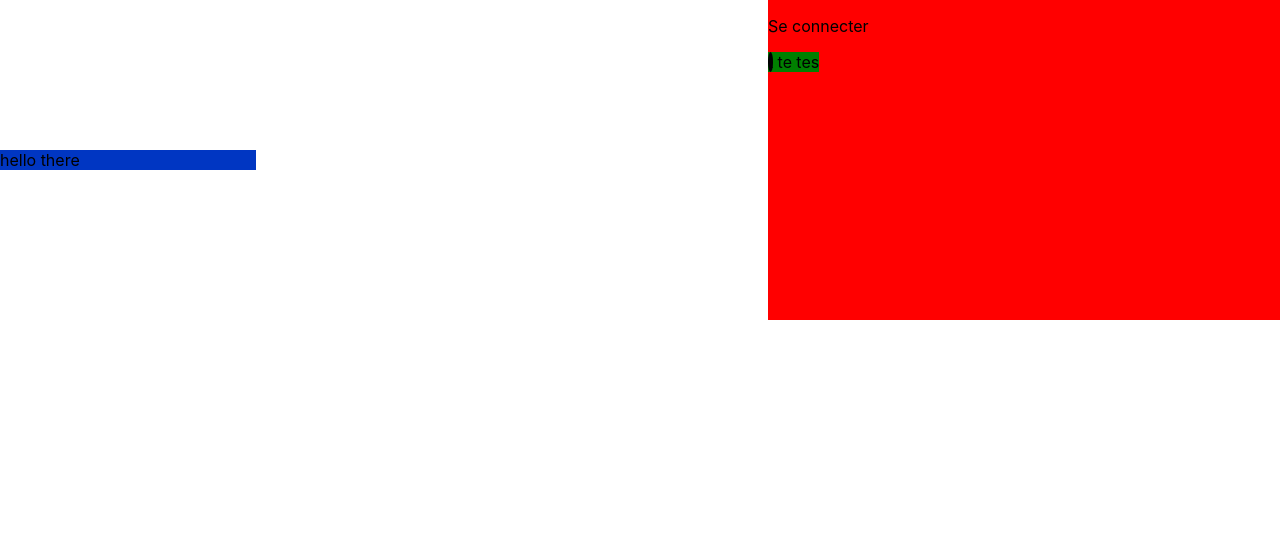
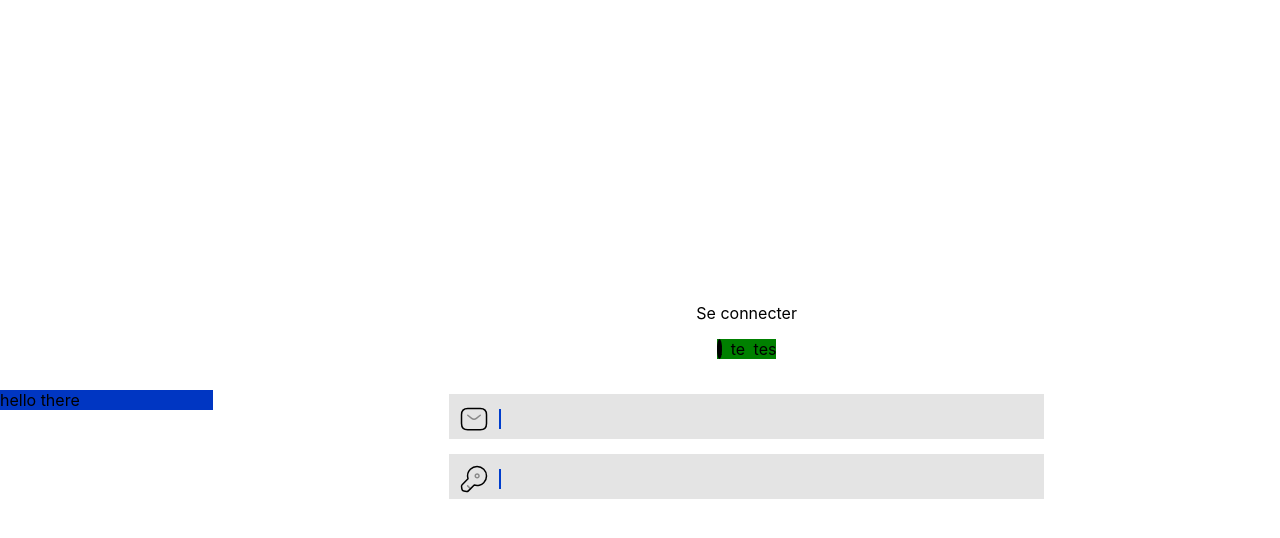
Before and after one commit to AntoineMra/poc-naap-login, a React (Create React App) app: page / in a window 1280 px wide. Shown: the top 538 px of the page. Built offline with nearby package versions, Linux system fonts and the light colour scheme.

Commit message:
styling input btns

```diff
--- a/src/assets/style/Forms.css
+++ b/src/assets/style/Forms.css
@@ -1,10 +1,17 @@
-.test{
-    background-color: red;
-    display: block;
-    width: 40vw;
-    height: 40vh;
+.forms-page-container{
+    width: 100%;
+    height: 100vh;
+    display: flex;
+    align-items: center;
+    justify-content: center;
 }
 
+.forms-container{
+    display: flex;
+    flex-direction: column;
+    align-items: center;
+    justify-content: center;
+}
 
 .logo{
     display: flex;
@@ -17,3 +24,40 @@
     border-radius: 50%;
     background-color: black;
 }
+
+.login-form-container{
+    display: flex;
+    flex-direction: column;
+    align-items: center;
+    justify-content: center;
+    margin-top: 35px;
+}
+
+.input-container{
+    position: relative;
+}
+
+.login-input{
+    width: 500px;
+    padding: 15px 25px;
+    background-color: #E4E4E4;
+    border: none;
+    padding-left: 70px;
+    margin-bottom: 15px;
+}
+
+.login-input-icons{
+    position: absolute;
+    top: calc(50% - 20px);
+    left: 10px;
+}
+
+.input-container::after{
+    content: '';
+    position: absolute;
+    top: 15px;
+    left: 50px;
+    width: 2px;
+    height: 20px;
+    background-color: rgb(0, 61, 204);
+}
--- a/src/components/Forms.jsx
+++ b/src/components/Forms.jsx
@@ -1,10 +1,13 @@
 import '../assets/style/Forms.css';
+import sms from '../assets/icons/sms.svg'
+import key from '../assets/icons/key.svg'
 
 import React from 'react'
 
 export const Forms = () => {
     return (
-        <div className="test">
+        <div className="forms-page-container">
+            <div className='forms-container'>
                 <p>Se connecter</p>
                 <div className='logo'>
                     <span className='span'>t</span>
@@ -12,7 +15,17 @@ export const Forms = () => {
                     <span>tes</span>
                 </div>
 
-
+                <form className='login-form-container'>
+                    <div className='input-container'>
+                        <img src={sms} alt="Mail Icon" className='login-input-icons' />
+                        <input type="email" className='login-input  login-input-email' />
+                    </div>
+                    <div className='input-container'>
+                        <img src={key} alt="Key Icon" className='login-input-icons' />
+                        <input type="password" className='login-input  login-input-password' />
+                    </div>
+                </form>
+            </div>
         </div>
     )
 }
```
Also changed, not shown: src/assets/icons/key.svg (added), src/assets/icons/sms.svg (added). Lines whose indentation alone changed are shown as unchanged.
